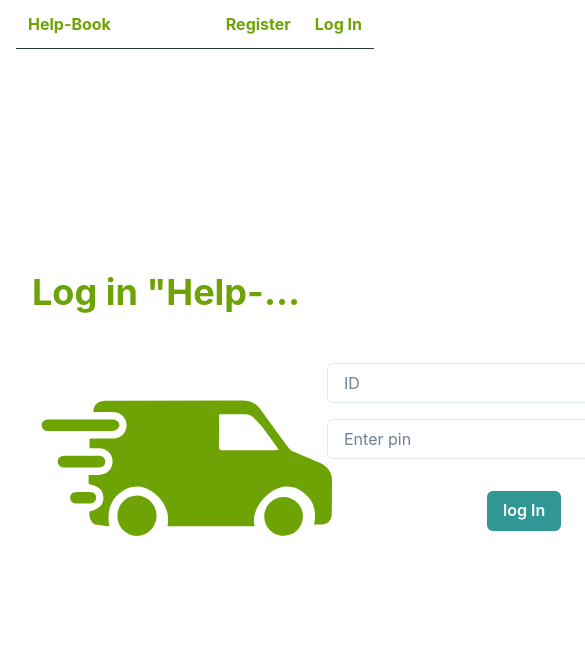
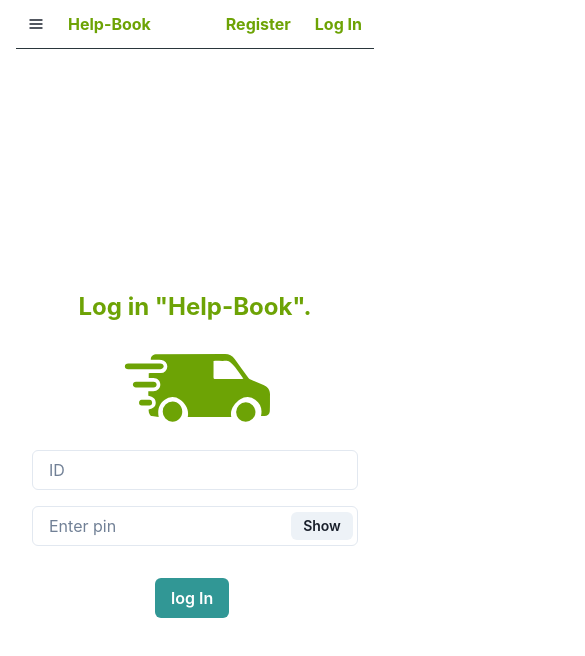
Before and after one commit to MishaStryzhka/rohlik-car, a React (Create React App) app: page /help-book/login in a window 390 px wide. Shown: the top 656 px of the page, 585 px wide, since content can reach past the window. Built offline with nearby package versions, Linux system fonts and the light colour scheme; no server answers.

Commit message:
Adds style for mobile

```diff
--- a/src/components/LoginForm/LoginForm.js
+++ b/src/components/LoginForm/LoginForm.js
@@ -23,10 +23,10 @@ export const LoginForm = () => {
       onSubmit={handleSubmit}
     >
       {props => (
-        <Form>
+        <Form style={{ width: '100%' }}>
           <Field name="id">
             {({ field }) => (
-              <InputGroup minW="400px">
+              <InputGroup minW={{ base: '100%', md: '400px' }}>
                 <Input {...field} placeholder="ID" />
               </InputGroup>
             )}
@@ -34,7 +34,7 @@ export const LoginForm = () => {
           <ErrorMessage name="userId" />
           <Field name="pin">
             {({ field }) => (
-              <InputGroup mt={4} size="md">
+              <InputGroup mt={4} minW={{ base: '100%', md: '400px' }}>
                 <Input
                   {...field}
                   pr="4.5r em"
--- /dev/null
+++ b/src/components/MobMenu/MobMenu.js
@@ -0,0 +1,52 @@
+import React, { useState } from 'react';
+import {
+  IconButton,
+  Box,
+  Flex,
+  VStack,
+  HStack,
+  Link,
+  useDisclosure,
+} from '@chakra-ui/react';
+import { HamburgerIcon, CloseIcon } from '@chakra-ui/icons';
+import { NavLink } from 'react-router-dom';
+
+const MobMenu = () => {
+  const { isOpen, onOpen, onClose } = useDisclosure();
+  const toggleMenu = () => (isOpen ? onClose() : onOpen());
+
+  return (
+    <Box display={{ base: 'block', md: 'none' }}>
+      <IconButton
+        icon={isOpen ? <CloseIcon /> : <HamburgerIcon />}
+        onClick={toggleMenu}
+        variant="ghost"
+        aria-label="Open Menu"
+      />
+
+      {/* Меню */}
+      {isOpen && (
+        <Box
+          position="absolute"
+          top="60px"
+          left="0"
+          width="100%"
+          bg="white"
+          zIndex="overlay"
+          boxShadow="md"
+        >
+          <VStack align="start" spacing={4} p={4}>
+            <NavLink to="/" onClick={onClose}>
+              Home
+            </NavLink>
+            <NavLink to="/cars" onClick={onClose}>
+              Cars
+            </NavLink>
+          </VStack>
+        </Box>
+      )}
+    </Box>
+  );
+};
+
+export default MobMenu;
--- a/src/components/Navigation/Navigation.js
+++ b/src/components/Navigation/Navigation.js
@@ -1,12 +1,15 @@
 import { NavLink } from 'react-router-dom';
 import { useAuth } from 'hooks';
 import css from './Navigation.module.css';
+import MobMenu from 'components/MobMenu/MobMenu';
+import { Box } from '@chakra-ui/react';
 
 export const Navigation = () => {
   const { isLoggedIn } = useAuth();
 
   return (
-    <nav>
+    <nav style={{ display: 'flex', alignItems: 'center' }}>
+      <MobMenu />
       <NavLink
         className={({ isActive }) =>
           `${css.link} ${isActive ? css.active : ''}`
@@ -16,6 +19,7 @@ export const Navigation = () => {
         Help-Book
       </NavLink>
       {isLoggedIn && (
+        <Box display={{ base: 'none', md: 'block' }}>
           <NavLink
             className={({ isActive }) =>
               `${css.link} ${isActive ? css.active : ''}`
@@ -24,6 +28,7 @@ export const Navigation = () => {
           >
             Cars
           </NavLink>
+        </Box>
       )}
     </nav>
   );
--- a/src/components/RegisterForm/RegisterForm.js
+++ b/src/components/RegisterForm/RegisterForm.js
@@ -39,10 +39,10 @@ export const RegisterForm = () => {
     >
       {props => {
         return (
-          <Form>
+          <Form style={{ width: '100%' }}>
             <Field name="id">
               {({ field }) => (
-                <InputGroup minW="400px">
+                <InputGroup minW={{ base: '100%', md: '400px' }}>
                   <Input {...field} placeholder="id" autoComplete="false" />
                 </InputGroup>
               )}
@@ -50,7 +50,7 @@ export const RegisterForm = () => {
             <ErrorMessage name="id" />
             <Field name="name">
               {({ field }) => (
-                <InputGroup mt={4} minW="400px">
+                <InputGroup mt={4} minW={{ base: '100%', md: '400px' }}>
                   <Input {...field} placeholder="Jméno" />
                 </InputGroup>
               )}
@@ -58,7 +58,7 @@ export const RegisterForm = () => {
             <ErrorMessage name="name" />
             <Field name="surname">
               {({ field }) => (
-                <InputGroup mt={4} minW="400px">
+                <InputGroup mt={4} minW={{ base: '100%', md: '400px' }}>
                   <Input {...field} placeholder="Příjmení" />
                 </InputGroup>
               )}
@@ -66,7 +66,7 @@ export const RegisterForm = () => {
             <ErrorMessage name="surname" />
             <Field name="email">
               {({ field }) => (
-                <InputGroup mt={4} minW="400px">
+                <InputGroup mt={4} minW={{ base: '100%', md: '400px' }}>
                   <InputLeftElement pointerEvents="none">
                     <EmailIcon color="gray.300" />
                   </InputLeftElement>
@@ -77,7 +77,7 @@ export const RegisterForm = () => {
             <ErrorMessage name="email" />
             <Field name="phoneNumber">
               {({ field }) => (
-                <InputGroup mt={4} minW="400px">
+                <InputGroup mt={4} minW={{ base: '100%', md: '400px' }}>
                   <InputLeftElement pointerEvents="none">
                     <PhoneIcon color="gray.300" />
                   </InputLeftElement>
--- a/src/components/UserMenu/UserMenu.js
+++ b/src/components/UserMenu/UserMenu.js
@@ -2,12 +2,18 @@ import { useDispatch } from 'react-redux';
 import { logOut } from 'redux/auth/operations';
 import { useAuth } from 'hooks';
 import css from './UserMenu.module.css';
+import { FaUser } from 'react-icons/fa';
+import { Box } from '@chakra-ui/react';
+import UserMobMenu from 'components/UserMobMenu/UserMobMenu';
 
 export const UserMenu = () => {
   const dispatch = useDispatch();
   const { user } = useAuth();
 
   return (
+    <>
+      <UserMobMenu />
+      <Box display={{ base: 'none', md: 'block' }}>
         <div className={css.wrapper}>
           <p className={css.username}>
             {user.name} ID: {user.userId}
@@ -20,5 +26,7 @@ export const UserMenu = () => {
             Logout
           </button>
         </div>
+      </Box>
+    </>
   );
 };
--- /dev/null
+++ b/src/components/UserMobMenu/UserMobMenu.js
@@ -0,0 +1,65 @@
+import React, { useState } from 'react';
+import {
+  IconButton,
+  Box,
+  Flex,
+  VStack,
+  HStack,
+  Link,
+  useDisclosure,
+} from '@chakra-ui/react';
+import { CloseIcon } from '@chakra-ui/icons';
+import { NavLink } from 'react-router-dom';
+import { FaUser } from 'react-icons/fa';
+import { useAuth } from 'hooks';
+import { useDispatch } from 'react-redux';
+import { logOut } from 'redux/auth/operations';
+import css from './UserMobMenu.module.css';
+
+const UserMobMenu = () => {
+  const { isOpen, onOpen, onClose } = useDisclosure();
+  const toggleMenu = () => (isOpen ? onClose() : onOpen());
+  const { user } = useAuth();
+  const dispatch = useDispatch();
+
+  return (
+    <Box display={{ base: 'block', md: 'none' }}>
+      <IconButton
+        icon={isOpen ? <CloseIcon /> : <FaUser size="20px" color="green" />}
+        onClick={toggleMenu}
+        variant="ghost"
+        aria-label="Open Menu"
+      />
+
+      {/* Меню */}
+      {isOpen && (
+        <Box
+          position="absolute"
+          top="60px"
+          left="0"
+          width="100%"
+          bg="white"
+          zIndex="overlay"
+          boxShadow="md"
+        >
+          <VStack align="start" spacing={4} p={4}>
+            <p>ID: {user.userId}</p>
+            <p>
+              {user.surname} {user.name}
+            </p>
+            <p>{user.email}</p>
+            <button
+              type="button"
+              className={css.link}
+              onClick={() => dispatch(logOut())}
+            >
+              Logout
+            </button>
+          </VStack>
+        </Box>
+      )}
+    </Box>
+  );
+};
+
+export default UserMobMenu;
--- /dev/null
+++ b/src/components/UserMobMenu/UserMobMenu.module.css
@@ -0,0 +1,10 @@
+.link {
+  display: inline-block;
+  text-decoration: none;
+  font-weight: 700;
+  color: #6da305;
+
+  &:hover {
+    text-decoration: underline;
+  }
+}
--- a/src/pages/Login.js
+++ b/src/pages/Login.js
@@ -10,28 +10,38 @@ export default function Login() {
         <title>Login</title>
       </Helmet>
 
-      <Flex>
+      <Flex
+        direction={{ base: 'column', md: 'row' }}
+        h="calc(100vh - 80px)"
+        align="center"
+        justify={{ base: 'center', md: 'space-evenly' }}
+        p={4}
+      >
         <VStack
-          w="100%"
-          h="calc(100vh - 80px)"
-          display="flex"
-          direction="row"
-          alignItems="center"
-          justifyContent="center"
-          p="4"
+          w={{ base: '100%', md: '550px' }}
+          align="center"
+          justify="center"
+          spacing={4}
         >
-          <Heading as="h1" size="2xl" color="#6DA305" noOfLines={1}>
+          <Heading
+            as="h1"
+            fontSize={{ base: '24px', md: '48px' }}
+            lineHeight={{ base: '2.6', md: '1.5' }}
+            color="#6DA305"
+            noOfLines={1}
+          >
             Log in "Help-Book".
           </Heading>
-          <IconCars width="300" height="300" />
+          <Box width={{ base: '150px', md: '300px' }}>
+            <IconCars />
+          </Box>
         </VStack>
         <Box
-          w="100%"
-          h="calc(100vh - 80px)"
+          w={{ base: '100%', md: '550px' }}
           display="flex"
           alignItems="center"
           justifyContent="center"
-          p="4"
+          mt={{ base: 6, md: 0 }}
         >
           <LoginForm />
         </Box>
--- a/src/pages/Register.js
+++ b/src/pages/Register.js
@@ -10,28 +10,38 @@ export default function Register() {
         <title>Registration</title>
       </Helmet>
 
-      <Flex>
+      <Flex
+        direction={{ base: 'column', md: 'row' }}
+        h="calc(100vh - 80px)"
+        align="center"
+        justify={{ base: 'center', md: 'space-evenly' }}
+        p={4}
+      >
         <VStack
-          w="100%"
-          h="calc(100vh - 80px)"
-          display="flex"
-          direction="row"
-          alignItems="center"
-          justifyContent="center"
-          p="4"
+          w={{ base: '100%', md: '550px' }}
+          align="center"
+          justify="center"
+          spacing={4}
         >
-          <Heading as="h1" size="2xl" color="#6DA305" noOfLines={1}>
-            Register in "Help-Book".
+          <Heading
+            as="h1"
+            fontSize={{ base: '24px', md: '48px' }}
+            lineHeight={{ base: '2.6', md: '1.5' }}
+            color="#6DA305"
+            noOfLines={1}
+          >
+            Register in "Help-Book"
           </Heading>
-          <IconCars width="300" height="300" />
+          <Box width={{ base: '150px', md: '300px' }}>
+            <IconCars />
+          </Box>
         </VStack>
         <Box
-          w="100%"
-          h="calc(100vh - 80px)"
+          w={{ base: '100%', md: '550px' }}
           display="flex"
           alignItems="center"
           justifyContent="center"
-          p="4"
+          mt={{ base: 6, md: 0 }}
         >
           <RegisterForm />
         </Box>
--- a/src/redux/auth/operations.js
+++ b/src/redux/auth/operations.js
@@ -41,8 +41,8 @@ export const register = createAsyncThunk(
         surname: surname,
       });
 
-      const user = { uid: userId, email, name, surname };
-      return { user, token: accessToken };
+      const user = { uid, userId, email, name, surname };
+      return { user };
     } catch (error) {
       console.log('error', error);
       return rejectWithValue(error.message);
```
Lines whose indentation alone changed are shown as unchanged.
